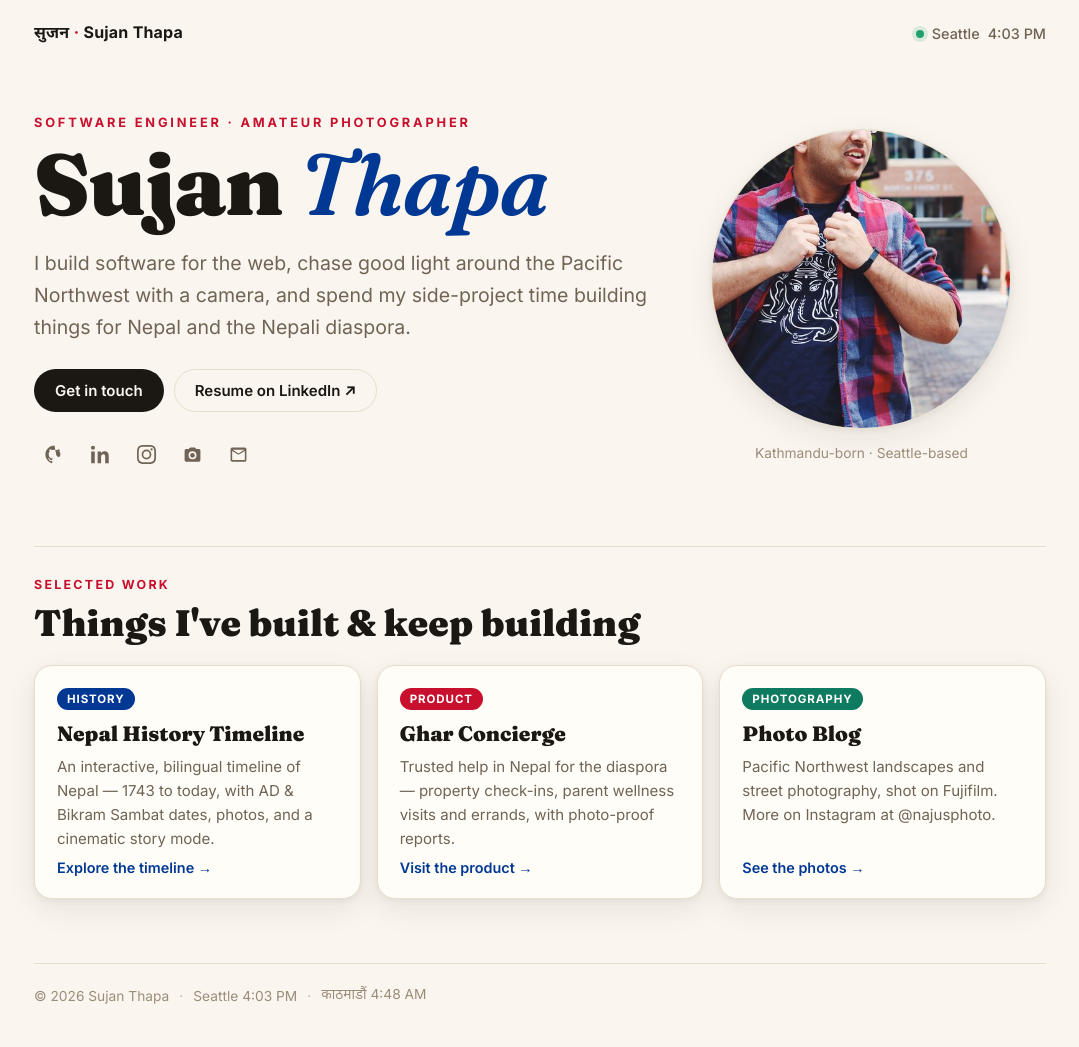
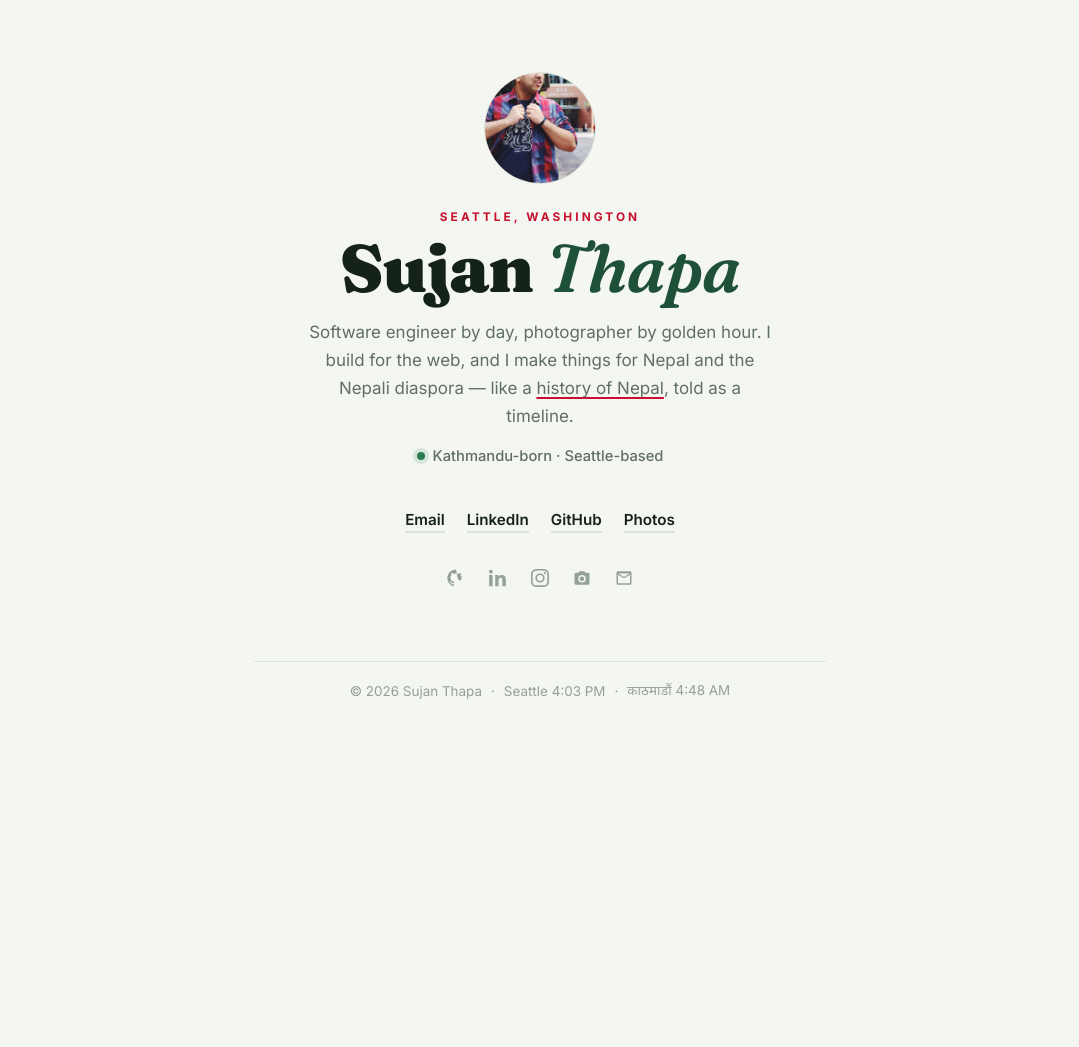
Before and after one commit to najus/najus.github.io, a PHP site: page / in a window 1280 px wide. Shown: the whole page, without its empty margins (100-1179 px from the left). After the commit the page ends 699 px from the top, so only its background shows below. Run offline with PHP 8.4, Linux system fonts and the light colour scheme.

Commit message:
Go minimalist with a PNW x Nepali palette
- Palette: fog background, evergreen ink, Puget slate, Nepali crimson
  as the single warm accent (was the timeline's warm paper + flag blue)
- Remove the Selected Work cards, progress bar and topbar: one centered
  column - photo, name, one-line bio, text links, icons, footer
- The timeline survives as one crimson-underlined link inside the bio
- Seattle + Kathmandu footer clocks and all four easter eggs kept

```diff
--- a/assets/site.css
+++ b/assets/site.css
@@ -1,98 +1,77 @@
-/* sujanthapa.com — modern editorial design (2026), shared language with the Nepal History Timeline */
+/* sujanthapa.com — minimalist editorial (2026)
+   Palette: Pacific Northwest × Nepal
+   fog + evergreen + slate (PNW) with Nepali crimson as the single warm accent */
 :root{
-  --paper:#faf6ef; --card:#fffdf8; --ink:#1b1712; --muted:#6f6455; --faint:#9a8d7a;
-  --line:#e7ddcb; --blue:#003893; --crimson:#c8102e; --green:#0e7a5f;
-  --shadow:0 10px 30px rgba(27,23,18,.08), 0 2px 6px rgba(27,23,18,.06);
-  --radius:18px;
+  --bg:#f4f6f1;            /* PNW fog */
+  --ink:#152219;           /* evergreen-black */
+  --muted:#5f6f63;         /* sage */
+  --faint:#93a196;
+  --line:#dde3d8;
+  --evergreen:#1f5138;     /* PNW pine */
+  --crimson:#c8102e;       /* Nepali flag crimson */
+  --slate:#2e5a74;         /* Puget slate, a nod to flag blue */
 }
 *{box-sizing:border-box}
-html{scroll-behavior:smooth}
+::selection{background:var(--evergreen);color:var(--bg)}
 body{
-  margin:0; background:var(--paper); color:var(--ink);
+  margin:0; background:var(--bg); color:var(--ink);
   font-family:'Inter','Noto Sans Devanagari',system-ui,sans-serif;
   -webkit-font-smoothing:antialiased;
+  min-height:100vh; display:flex; flex-direction:column;
 }
-#progress{position:fixed;top:0;left:0;height:3px;width:0;background:linear-gradient(90deg,var(--blue),var(--crimson));z-index:60}
-main{max-width:1060px;margin:0 auto;padding:0 24px}
+main{
+  flex:1; width:100%; max-width:620px; margin:0 auto; padding:72px 24px 0;
+  display:flex; flex-direction:column; align-items:center; text-align:center;
+  animation:rise .6s cubic-bezier(.2,.8,.2,1)}
+@keyframes rise{from{opacity:0;transform:translateY(12px)}to{opacity:1;transform:none}}
+@media (prefers-reduced-motion: reduce){*{animation:none!important;transition:none!important}}
 
-.topbar{
-  max-width:1060px;margin:0 auto;padding:22px 24px 0;
-  display:flex;justify-content:space-between;align-items:center;gap:16px}
-.brand{font-family:'Noto Sans Devanagari','Inter',sans-serif;font-weight:700;font-size:1rem;letter-spacing:.01em}
-.brand-dot{color:var(--crimson)}
-.top-clock{color:var(--muted);font-size:.9rem;font-weight:500;display:flex;align-items:center;gap:8px}
-.dot{width:8px;height:8px;border-radius:50%;background:#22a06b;display:inline-block;box-shadow:0 0 0 4px rgba(34,160,107,.15)}
+.avatar{
+  width:112px;height:112px;border-radius:50%;object-fit:cover;
+  border:1px solid var(--line);cursor:pointer;user-select:none;
+  transition:transform .5s cubic-bezier(.2,.8,.2,1.4)}
+.avatar:hover{transform:scale(1.03)}
+.avatar.spin{transform:rotate(360deg) scale(1.06)}
 
-/* Hero */
-.hero{
-  display:grid;grid-template-columns:1fr;gap:28px;align-items:center;
-  padding:52px 0 10px;animation:rise .6s cubic-bezier(.2,.8,.2,1)}
-@media (min-width:860px){.hero{grid-template-columns:1.5fr .9fr;padding:70px 0 16px}}
-@keyframes rise{from{opacity:0;transform:translateY(14px)}to{opacity:1;transform:none}}
-@media (prefers-reduced-motion: reduce){*{animation:none!important;transition:none!important} html{scroll-behavior:auto}}
 .overline{
-  margin:0 0 12px;color:var(--crimson);font-weight:700;font-size:.8rem;
-  letter-spacing:.22em;text-transform:uppercase}
-.hero h1{
+  margin:26px 0 10px;color:var(--crimson);font-weight:700;font-size:.74rem;
+  letter-spacing:.26em;text-transform:uppercase}
+h1{
   font-family:'Fraunces',serif;font-weight:900;letter-spacing:-.015em;
-  font-size:clamp(3rem,9vw,5.4rem);line-height:.98;margin:0}
-.hero h1 em{font-style:italic;color:var(--blue)}
-.lede{font-size:clamp(1.02rem,2.2vw,1.22rem);line-height:1.65;color:var(--muted);max-width:52ch;margin:20px 0 0}
-.cta{display:flex;gap:10px;margin-top:26px;flex-wrap:wrap}
-.btn{
-  display:inline-flex;align-items:center;gap:7px;padding:11px 20px;border-radius:999px;
-  font-size:.94rem;font-weight:600;text-decoration:none;border:1px solid var(--line);
-  color:var(--ink);background:transparent;transition:transform .15s,box-shadow .2s}
-.btn.primary{background:var(--ink);color:var(--paper);border-color:transparent}
-.btn:hover{transform:translateY(-1px);box-shadow:var(--shadow)}
-.btn:focus-visible,a:focus-visible{outline:2px solid var(--blue);outline-offset:3px}
-.socials{display:flex;gap:6px;margin-top:22px}
+  font-size:clamp(2.7rem,8vw,4.2rem);line-height:1;margin:0}
+h1 em{font-style:italic;color:var(--evergreen)}
+.lede{
+  font-size:1.06rem;line-height:1.65;color:var(--muted);
+  max-width:44ch;margin:18px 0 0}
+.meta{
+  display:flex;align-items:center;gap:8px;margin-top:16px;
+  color:var(--muted);font-size:.92rem;font-weight:500}
+.dot{width:8px;height:8px;border-radius:50%;background:#2e7d4f;box-shadow:0 0 0 4px rgba(46,125,79,.14)}
+
+.links{
+  display:flex;gap:22px;flex-wrap:wrap;justify-content:center;
+  margin-top:30px;font-size:.95rem;font-weight:600}
+.links a{color:var(--ink);text-decoration:none;border-bottom:2px solid var(--line);padding-bottom:2px;transition:border-color .2s,color .2s}
+.links a:hover{color:var(--crimson);border-color:var(--crimson)}
+.links a:focus-visible,.socials a:focus-visible{outline:2px solid var(--slate);outline-offset:3px}
+
+.socials{display:flex;gap:4px;margin-top:26px}
 .socials a{
-  width:40px;height:40px;display:grid;place-items:center;border-radius:50%;
-  color:var(--muted);border:1px solid transparent;transition:all .2s;text-decoration:none}
-.socials a:hover{color:var(--ink);border-color:var(--line);background:var(--card)}
-.socials svg{width:19px;height:19px;fill:currentColor}
-
-.hero-photo{text-align:center}
-.avatar{
-  width:min(300px,64vw);height:auto;aspect-ratio:1;border-radius:50%;object-fit:cover;
-  border:1px solid var(--line);box-shadow:var(--shadow);cursor:pointer;user-select:none;
-  transition:transform .5s cubic-bezier(.2,.8,.2,1.4)}
-.avatar:hover{transform:scale(1.02)}
-.avatar.spin{transform:rotate(360deg) scale(1.05)}
-.photo-cap{color:var(--faint);font-size:.86rem;margin:12px 0 0}
-
-/* Selected work */
-.work{margin-top:56px;border-top:1px solid var(--line);padding-top:30px}
-.kicker{font-size:.78rem;font-weight:700;letter-spacing:.18em;text-transform:uppercase;color:var(--crimson);margin:0}
-.work h2{font-family:'Fraunces',serif;font-weight:700;font-size:clamp(1.7rem,4vw,2.3rem);margin:8px 0 20px}
-.cards{display:grid;grid-template-columns:1fr;gap:16px}
-@media (min-width:860px){.cards{grid-template-columns:repeat(3,1fr)}}
-.card{
-  display:flex;flex-direction:column;gap:8px;text-decoration:none;color:var(--ink);
-  background:var(--card);border:1px solid var(--line);border-radius:var(--radius);
-  box-shadow:var(--shadow);padding:22px;transition:transform .2s,box-shadow .2s}
-.card:hover{transform:translateY(-4px)}
-.tag{
-  align-self:flex-start;color:#fff;background:var(--tag,var(--blue));
-  font-size:.72rem;font-weight:700;letter-spacing:.08em;text-transform:uppercase;
-  padding:4px 10px;border-radius:999px}
-.card h3{font-family:'Fraunces',serif;font-size:1.3rem;margin:4px 0 0;line-height:1.2}
-.card p{color:var(--muted);line-height:1.6;font-size:.94rem;margin:0;flex:1}
-.go{font-weight:600;font-size:.9rem;color:var(--blue)}
-.go .arrow{display:inline-block;transition:transform .2s}
-.card:hover .go .arrow{transform:translateX(4px)}
+  width:38px;height:38px;display:grid;place-items:center;border-radius:50%;
+  color:var(--faint);transition:color .2s;text-decoration:none}
+.socials a:hover{color:var(--evergreen)}
+.socials svg{width:18px;height:18px;fill:currentColor}
 
 footer{
-  margin-top:64px;border-top:1px solid var(--line);padding:22px 0 42px;
-  color:var(--faint);font-size:.86rem;display:flex;gap:10px;flex-wrap:wrap;align-items:center}
-footer .sep{opacity:.6}
+  width:100%;max-width:620px;margin:64px auto 0;padding:20px 24px 34px;
+  border-top:1px solid var(--line);color:var(--faint);font-size:.84rem;
+  display:flex;gap:9px;flex-wrap:wrap;justify-content:center;align-items:center;text-align:center}
 
 #toast{
   position:fixed;left:50%;bottom:28px;transform:translate(-50%,20px);opacity:0;
-  background:var(--ink);color:var(--paper);padding:11px 18px;border-radius:999px;
+  background:var(--ink);color:var(--bg);padding:11px 18px;border-radius:999px;
   font-size:.9rem;font-weight:600;pointer-events:none;transition:all .35s;z-index:70;
-  box-shadow:0 12px 32px rgba(0,0,0,.3);max-width:88vw;text-align:center}
+  box-shadow:0 12px 32px rgba(0,0,0,.28);max-width:88vw;text-align:center}
 #toast.show{opacity:1;transform:translate(-50%,0)}
 #flash{position:fixed;inset:0;background:#fff;opacity:0;pointer-events:none;z-index:65}
 #flash.go{animation:flash .45s ease-out}
--- a/index.html
+++ b/index.html
@@ -6,7 +6,7 @@
 <title>Sujan Thapa — Software Engineer &amp; Photographer, Seattle</title>
 <meta name="description" content="Sujan Thapa is a software engineer in the Seattle area who builds for the web, photographs the Pacific Northwest, and builds Nepal-focused side projects like the Nepal History Timeline and Ghar Concierge.">
 <meta name="author" content="Sujan Thapa">
-<meta name="theme-color" content="#faf6ef">
+<meta name="theme-color" content="#f4f6f1">
 <link rel="canonical" href="https://sujanthapa.com/">
 <meta property="og:type" content="profile">
 <meta property="og:title" content="Sujan Thapa — Software Engineer &amp; Photographer">
@@ -34,61 +34,25 @@
 </script>
 </head>
 <body>
-<div id="progress" aria-hidden="true"></div>
-
-<header class="topbar">
-  <span class="brand">सुजन <span class="brand-dot">·</span> Sujan Thapa</span>
-  <span class="top-clock"><span class="dot" aria-hidden="true"></span> Seattle <span id="clockSea">—</span></span>
-</header>
-
 <main>
-  <section class="hero">
-    <div class="hero-text">
-      <p class="overline">Software Engineer · Amateur Photographer</p>
-      <h1>Sujan <em>Thapa</em></h1>
-      <p class="lede">I build software for the web, chase good light around the Pacific Northwest with a camera, and spend my side-project time building things for Nepal and the Nepali diaspora.</p>
-      <div class="cta">
-        <a class="btn primary" href="mailto:najussujan@gmail.com">Get in touch</a>
-        <a class="btn" href="https://www.linkedin.com/in/thapasujan" target="_blank" rel="noopener">Resume on LinkedIn ↗</a>
-      </div>
-      <nav class="socials" aria-label="Profiles">
+  <img class="avatar" id="avatar" src="/images/avatar.jpg" alt="Portrait of Sujan Thapa" width="480" height="480" title="Psst — click me a few times">
+  <p class="overline">Seattle, Washington</p>
+  <h1>Sujan <em>Thapa</em></h1>
+  <p class="lede">Software engineer by day, photographer by golden hour. I build for the web, and I make things for Nepal and the Nepali diaspora — like a <a href="https://sujanthapa.com/NepalHistoryTimeline/" style="color:inherit;text-decoration-color:#c8102e;text-decoration-thickness:2px;text-underline-offset:3px">history of Nepal</a>, told as a timeline.</p>
+  <p class="meta"><span class="dot" aria-hidden="true"></span> Kathmandu-born · Seattle-based</p>
+  <div class="links">
+    <a href="mailto:najussujan@gmail.com">Email</a>
+    <a href="https://www.linkedin.com/in/thapasujan" target="_blank" rel="noopener">LinkedIn</a>
+    <a href="https://github.com/najus" target="_blank" rel="noopener">GitHub</a>
+    <a href="https://photos.sujanthapa.com/" target="_blank" rel="noopener">Photos</a>
+  </div>
+  <nav class="socials" aria-label="Profiles">
         <a href="https://github.com/najus" target="_blank" rel="noopener" aria-label="GitHub"><svg viewBox="0 0 24 24" aria-hidden="true"><path d="M12 .5C5.65.5.5 5.65.5 12c0 5.08 3.29 9.39 7.86 10.91.58.11.79-.25.79-.55v-2.15c-3.2.7-3.87-1.36-3.87-1.36-.52-1.33-1.28-1.68-1.28-1.68-1.04-.71.08-.7.08-.7 1.15.08 1.76 1.19 1.76 1.19 1.03 1.76 2.69 1.25 3.35.96.1-.75.4-1.25.72-1.54-2.55-.29-5.23-1.28-5.23-5.68 0-1.26.45-2.28 1.19-3.09-.12-.29-.52-1.46.11-3.05 0 0 .97-.31 3.18 1.18a11 11 0 0 1 5.8 0c2.21-1.49 3.18-1.18 3.18-1.18.63 1.59.23 2.76.11 3.05.74.81 1.19 1.83 1.19 3.09 0 4.41-2.69 5.38-5.25 1.27.32.79.94.79 1.9v2.82c0 .3.21.67.8.55A11.51 11.51 0 0 0 23.5 12C23.5 5.65 18.35.5 12 .5Z"/></svg></a>
         <a href="https://www.linkedin.com/in/thapasujan" target="_blank" rel="noopener" aria-label="LinkedIn"><svg viewBox="0 0 24 24" aria-hidden="true"><path d="M4.98 3.5C4.98 4.88 3.87 6 2.5 6S0 4.88 0 3.5 1.12 1 2.5 1s2.48 1.12 2.48 2.5ZM.24 8.16h4.52V23H.24V8.16ZM8.34 8.16h4.33v2.03h.06c.6-1.14 2.08-2.34 4.28-2.34 4.58 0 5.42 3.01 5.42 6.92V23h-4.52v-7.23c0-1.72-.03-3.94-2.4-3.94-2.4 0-2.77 1.87-2.77 3.81V23H8.34V8.16Z"/></svg></a>
         <a href="https://www.instagram.com/najusphoto/" target="_blank" rel="noopener" aria-label="Instagram"><svg viewBox="0 0 24 24" aria-hidden="true"><path d="M12 2.16c3.2 0 3.58.01 4.85.07 3.25.15 4.77 1.69 4.92 4.92.06 1.27.07 1.65.07 4.85s-.01 3.58-.07 4.85c-.15 3.23-1.66 4.77-4.92 4.92-1.27.06-1.64.07-4.85.07s-3.58-.01-4.85-.07c-3.26-.15-4.77-1.7-4.92-4.92C2.17 15.58 2.16 15.2 2.16 12s.01-3.58.07-4.85C2.38 3.92 3.9 2.38 7.15 2.23 8.42 2.17 8.8 2.16 12 2.16ZM12 0C8.74 0 8.33.01 7.05.07 2.7.27.27 2.69.07 7.05.01 8.33 0 8.74 0 12s.01 3.67.07 4.95c.2 4.36 2.62 6.78 6.98 6.98C8.33 23.99 8.74 24 12 24s3.67-.01 4.95-.07c4.35-.2 6.78-2.62 6.98-6.98.06-1.28.07-1.69.07-4.95s-.01-3.67-.07-4.95C23.73 2.7 21.31.27 16.95.07 15.67.01 15.26 0 12 0Zm0 5.84A6.16 6.16 0 1 0 18.16 12 6.16 6.16 0 0 0 12 5.84Zm0 10.15A4 4 0 1 1 16 12a4 4 0 0 1-4 3.99Zm6.4-11.85a1.44 1.44 0 1 0 1.44 1.44 1.44 1.44 0 0 0-1.44-1.44Z"/></svg></a>
         <a href="https://photos.sujanthapa.com/" target="_blank" rel="noopener" aria-label="Photo blog"><svg viewBox="0 0 24 24" aria-hidden="true"><path d="M9 3 7.17 5H4a2 2 0 0 0-2 2v12a2 2 0 0 0 2 2h16a2 2 0 0 0 2-2V7a2 2 0 0 0-2-2h-3.17L15 3H9Zm3 15a5 5 0 1 1 5-5 5 5 0 0 1-5 5Zm0-2a3 3 0 1 0-3-3 3 3 0 0 0 3 3Z"/></svg></a>
         <a href="mailto:najussujan@gmail.com" aria-label="Email"><svg viewBox="0 0 24 24" aria-hidden="true"><path d="M2 5a2 2 0 0 1 2-2h16a2 2 0 0 1 2 2v14a2 2 0 0 1-2 2H4a2 2 0 0 1-2-2V5Zm10 7.38L4 7.5V19h16V7.5l-8 4.88ZM12 10.62 19.36 6H4.64L12 10.62Z"/></svg></a>
       </nav>
-    </div>
-    <div class="hero-photo">
-      <img class="avatar" id="avatar" src="/images/avatar.jpg" alt="Portrait of Sujan Thapa" width="480" height="480" title="Psst — click me a few times">
-      <p class="photo-cap">Kathmandu-born · Seattle-based</p>
-    </div>
-  </section>
-
-  <section class="work" aria-label="Selected work">
-    <p class="kicker">Selected work</p>
-    <h2>Things I've built &amp; keep building</h2>
-    <div class="cards">
-      <a class="card" href="https://sujanthapa.com/NepalHistoryTimeline/" target="_blank" rel="noopener">
-        <span class="tag" style="--tag:#003893">History</span>
-        <h3>Nepal History Timeline</h3>
-        <p>An interactive, bilingual timeline of Nepal — 1743 to today, with AD &amp; Bikram Sambat dates, photos, and a cinematic story mode.</p>
-        <span class="go">Explore the timeline <span class="arrow">→</span></span>
-      </a>
-      <a class="card" href="https://ghar-concierge-najus-projects-e031bdff.vercel.app" target="_blank" rel="noopener">
-        <span class="tag" style="--tag:#c8102e">Product</span>
-        <h3>Ghar Concierge</h3>
-        <p>Trusted help in Nepal for the diaspora — property check-ins, parent wellness visits and errands, with photo-proof reports.</p>
-        <span class="go">Visit the product <span class="arrow">→</span></span>
-      </a>
-      <a class="card" href="https://photos.sujanthapa.com/" target="_blank" rel="noopener">
-        <span class="tag" style="--tag:#0e7a5f">Photography</span>
-        <h3>Photo Blog</h3>
-        <p>Pacific Northwest landscapes and street photography, shot on Fujifilm. More on Instagram at @najusphoto.</p>
-        <span class="go">See the photos <span class="arrow">→</span></span>
-      </a>
-    </div>
-  </section>
 
   <footer>
     <span>© <span id="yr">2026</span> Sujan Thapa</span>
@@ -117,12 +81,6 @@
     var ktm = document.getElementById('clockKtm'); if (ktm) ktm.textContent = k;
   }
   tick(); setInterval(tick, 20000);
-
-  var bar = document.getElementById('progress');
-  window.addEventListener('scroll', function(){
-    var h = document.documentElement, max = h.scrollHeight - h.clientHeight;
-    bar.style.width = (max > 0 ? (h.scrollTop / max) * 100 : 0) + '%';
-  }, { passive: true });
 
   var toastTimer;
   function toast(msg){
```
Also changed, not shown: README.md.
